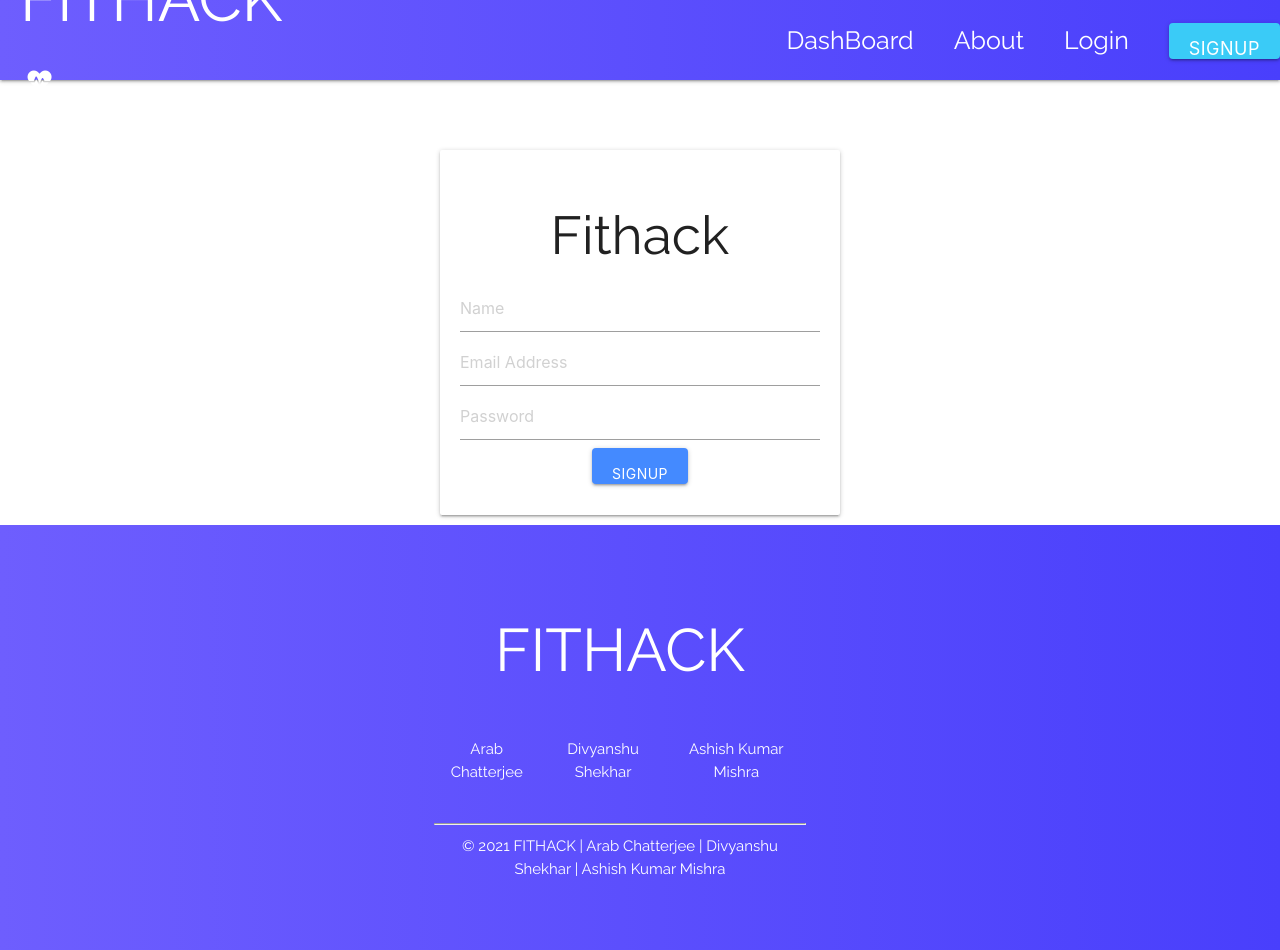
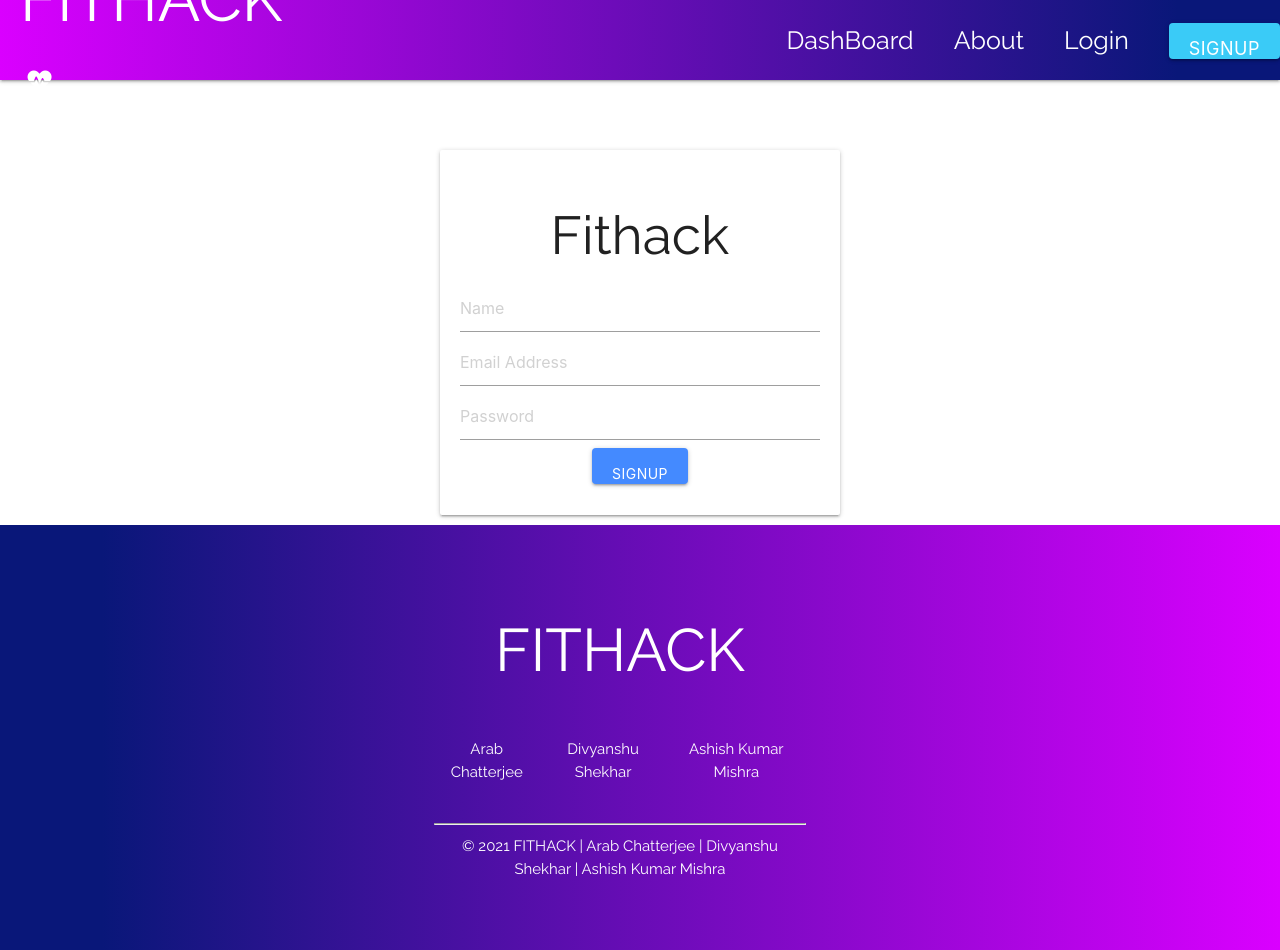
Before and after one commit to arn4b/fithack, a React (Create React App) app: page /signup in a window 1280 px wide. Built offline with nearby package versions, Linux system fonts and the light colour scheme; the HTML template or start-up script is replaced by a standard one.

Commit message:
gradient change

```diff
--- a/package.json
+++ b/package.json
@@ -6,10 +6,12 @@
     "@testing-library/jest-dom": "^5.11.4",
     "@testing-library/react": "^11.1.0",
     "@testing-library/user-event": "^12.1.10",
+    "framer-motion": "^3.6.2",
     "react": "^17.0.1",
     "react-dom": "^17.0.1",
     "react-router-dom": "^5.2.0",
     "react-scripts": "4.0.2",
+    "styled-components": "^5.2.1",
     "web-vitals": "^1.0.1"
   },
   "scripts": {
--- a/src/App.js
+++ b/src/App.js
@@ -1,5 +1,6 @@
 import React from 'react';
-import {Route, BrowserRouter} from "react-router-dom"
+import {Route, BrowserRouter} from "react-router-dom";
+import styled from 'styled-components';
 import Navbar from "./Widgets/Navbar";
 import Footer from "./Widgets/Footer";
 import Login from "./Pages/Login";
@@ -13,6 +14,7 @@ function App() {
       <BrowserRouter>
         <Navbar/>
         <Route path="/" exact component={DashBoard}/>
+
         <Route path="/login" component={Login}/>
         <Route path="/signup" component={Signup}/>
        </BrowserRouter>
--- a/src/Widgets/Footer.css
+++ b/src/Widgets/Footer.css
@@ -1,6 +1,8 @@
 .main-footer{
-    background:linear-gradient(90deg, rgb(110,94,254) 0% ,rgba(73,63,252,1) 100%);
+    /* background:linear-gradient(90deg, rgb(110,94,254) 0% ,rgba(73,63,252,1) 100%); */
     display:grid;
+    background: rgb(9,23,121);
+background: linear-gradient(90deg, rgba(9,23,121,1) 8%, rgba(218,0,255,1) 100%);
     grid-template-columns: repeat(5,auto);
     grid-gap :10px;
     list-style :none;
--- a/src/Widgets/Navbar.css
+++ b/src/Widgets/Navbar.css
@@ -1,9 +1,11 @@
 .NavbarItems {
-  background: linear-gradient(
+  /* background: linear-gradient(
     90deg,
     rgb(110, 94, 254) 0%,
     rgba(73, 63, 252, 1) 100%
-  );
+  ); */
+  background: rgb(9,23,121);
+  background: linear-gradient(270deg, rgba(9,23,121,1) 8%, rgba(218,0,255,1) 100%);
   height: 80px;
   display: flex;
   justify-content: center;
```
Also changed, not shown: src/Widgets/Login.css (added), 1 other file (tests, documents, lock files or other folders).
